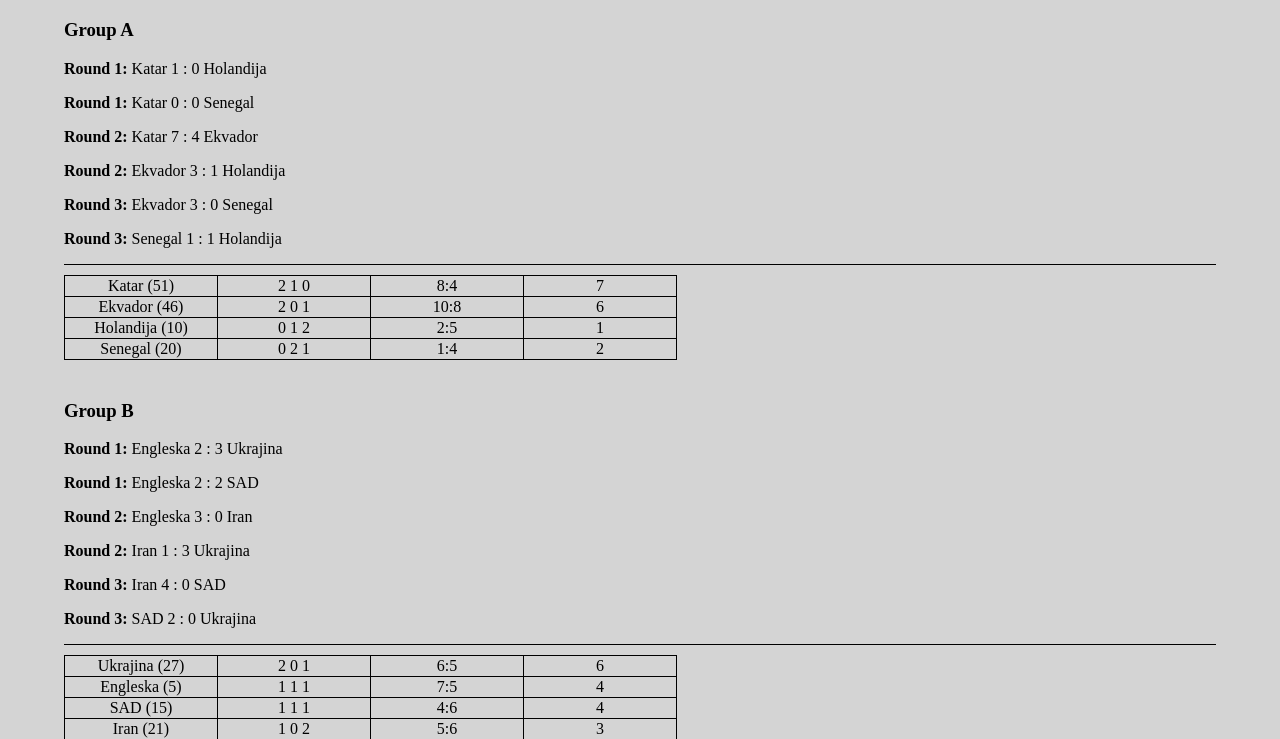
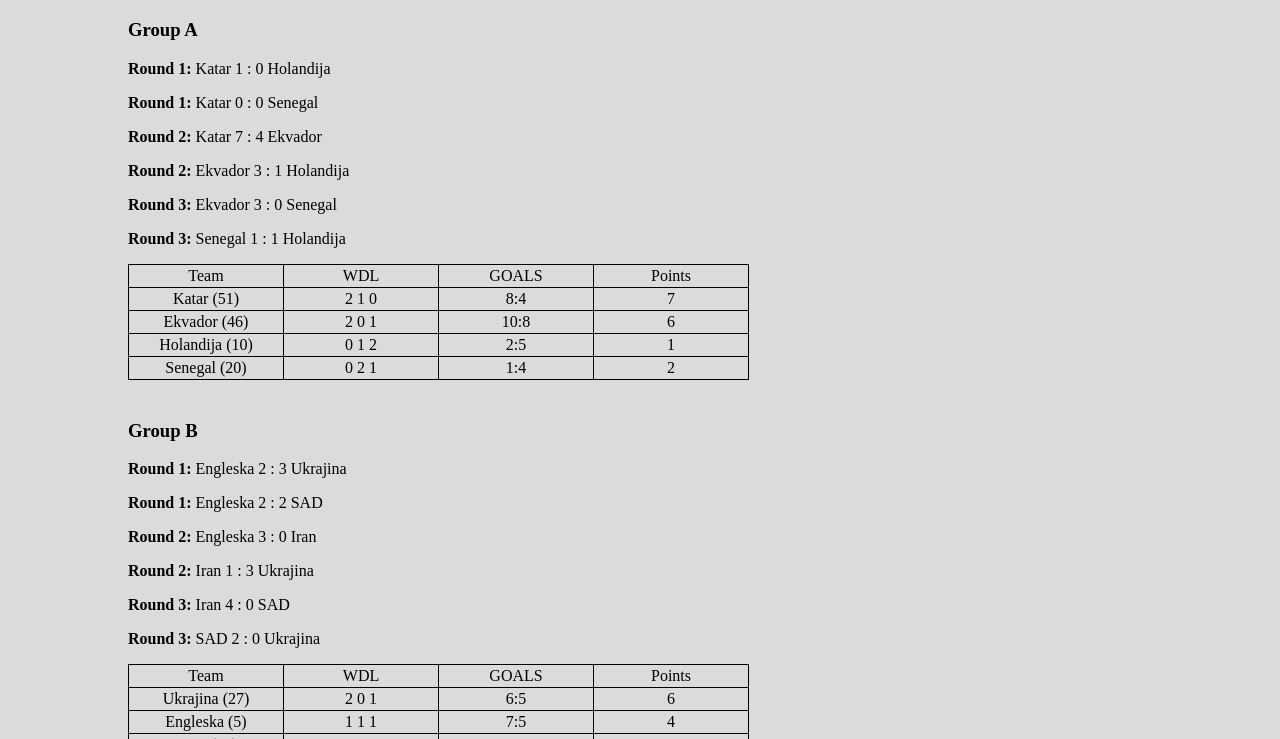
Before and after one commit to NemanjaMijucic/WorldCup2022, a website with bundled scripts: page index.html in a window 1280 px wide. Shown: the part 61-800 px from the top of the page. Built offline with nearby package versions, Linux system fonts and the light colour scheme.

Commit message:
fixed bugs

```diff
--- a/index.js
+++ b/index.js
@@ -18,6 +18,7 @@ import {
   const winnerDiv = document.querySelector(".winner");
   const newWC = document.getElementById("new");
 
+  //let tableFrame;
   let groupResults = [];
   let playOffResult = "";
   let playOffTeams = [];
@@ -104,10 +105,12 @@ import {
   </tr>`;
     });
 
-    const table = document.createElement("table");
-    table.innerHTML = tablerow;
-    groupStageContainer.appendChild(table);
+    let tableFrame = document.createElement("table");
+    tableFrame.innerHTML =
+      "<tr> <td>Team</td>  <td>WDL</td> <td>GOALS</td> <td>Points</td> </tr> ";
+    tableFrame.insertAdjacentHTML("beforeend", tablerow);
     tablerow = "";
+    groupStageContainer.appendChild(tableFrame);
   }
 
   function makeScoreSheet(groupName) {
@@ -119,7 +122,10 @@ import {
     groupResults.forEach((res) => {
       groupHolder.innerHTML += res;
     });
-
+    // let tableFrame = document.createElement("table");
+    // tableFrame.innerHTML =
+    //   "<tr> <td>Team</td>  <td>WDL</td> <td>GOALS</td> <td>Points</td> </tr> ";
+    //groupHolder.appendChild(tableFrame);
     groupStageContainer.appendChild(groupHolder);
 
     groupResults = [];
--- a/style.css
+++ b/style.css
@@ -1,13 +1,13 @@
 body {
-  width: 90%;
+  width: 80%;
   margin: 0 auto;
-  background-color: rgb(212, 212, 212);
+  background-color: rgb(219, 219, 219);
 }
 h1 {
   text-align: center;
 }
 .group {
-  border-bottom: 1px solid black;
+  /* border-bottom: 1px solid black; */
 }
 
 table {
@@ -19,6 +19,7 @@ table {
 
 td {
   width: 150px;
+  padding: 2px;
   border: 1px solid black;
   text-align: center;
 }
```
